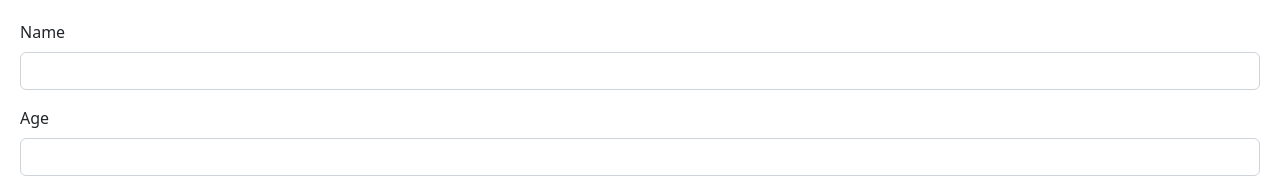
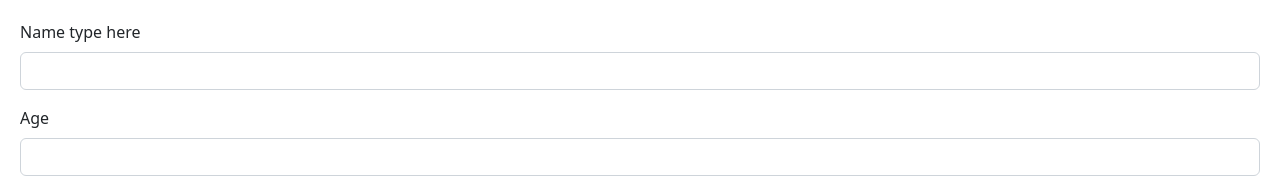
Before and after one commit to sameerkali/Learn_react, a React (Vite) app in the folder mosh_course/: page / in a window 1280 px wide. Shown: the top 178 px of the page. Built offline with nearby package versions, Linux system fonts and the light colour scheme; the HTML template or start-up script is replaced by a standard one.

Commit message:
lets start again (farman ke mandhe me na jane ka gam kake padhai krra hu ) dekhlo dedication of react , i wanna be a good developer as well as make lots of money ;D

```diff
--- a/mosh_course/src/component/Form.tsx
+++ b/mosh_course/src/component/Form.tsx
@@ -19,7 +19,7 @@ const Form = () => {
     <form onSubmit={handelSubmit}>
       <div className="mb-3">
         <label htmlFor="name" className="form-label">
-          Name
+          Name type here
         </label>
         <input ref={nameRef} type="text" id="name" className="form-control" />
       </div>
```
